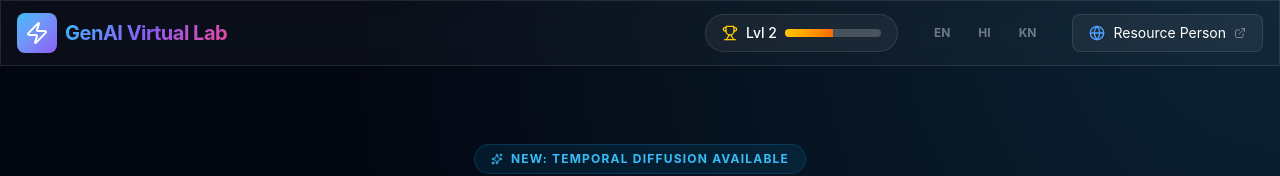
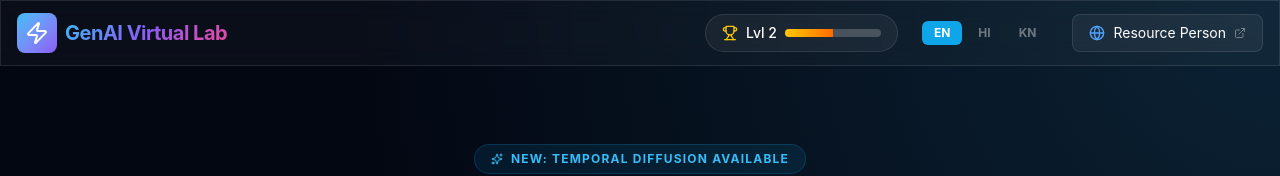
Before and after one commit to muzabasha/genai, a React (Vite) app: page / in a window 1280 px wide. Shown: the top 176 px of the page. Built offline with nearby package versions, Linux system fonts and the light colour scheme.

Commit message:
Safety fixes: Suspense boundary and CSS boxShadow fix

```diff
--- a/src/App.tsx
+++ b/src/App.tsx
@@ -112,7 +112,7 @@ const App: React.FC = () => {
                 <button
                    key={lng}
                    onClick={() => changeLanguage(lng)}
-                   className={`p-1 px-3 rounded-md transition-colors text-xs font-bold uppercase ${i18n.language === lng ? 'bg-primary-500 text-white' : 'hover:bg-white/10 text-white/40'}`}
+                   className={`p-1 px-3 rounded-md transition-colors text-xs font-bold uppercase ${i18n.language.startsWith(lng) ? 'bg-primary-500 text-white' : 'hover:bg-white/10 text-white/40'}`}
                 >
                   {lng}
                 </button>
--- a/src/labs/TextLab.tsx
+++ b/src/labs/TextLab.tsx
@@ -177,9 +177,7 @@ const TextLab: React.FC = () => {
                       <motion.div
                         initial={false}
                         animate={{
-                          scale: currentStep === step.id ? 1.2 : 1,
-                          opacity: currentStep === step.id || !currentStep ? 1 : 0.4,
-                          boxShadow: currentStep === step.id ? `0 0 20px ${step.color.replace('bg-', '')}66` : 'none'
+                          boxShadow: currentStep === step.id ? `0 0 20px rgba(59, 130, 246, 0.4)` : 'none'
                         }}
                         className={`w-12 h-12 md:w-16 md:h-16 rounded-2xl ${step.color} flex items-center justify-center shadow-lg transition-all duration-500`}
                       >
--- a/src/main.tsx
+++ b/src/main.tsx
@@ -1,4 +1,4 @@
-import { StrictMode } from 'react'
+import { StrictMode, Suspense } from 'react'
 import { createRoot } from 'react-dom/client'
 import './index.css'
 import './i18n'
@@ -6,6 +6,8 @@ import App from './App.tsx'
 
 createRoot(document.getElementById('root')!).render(
   <StrictMode>
-    <App />
+    <Suspense fallback={<div className="min-h-screen bg-[#030712] flex items-center justify-center text-white/20 font-bold uppercase tracking-widest animate-pulse">Initializing Lab...</div>}>
+      <App />
+    </Suspense>
   </StrictMode>,
 )
```
